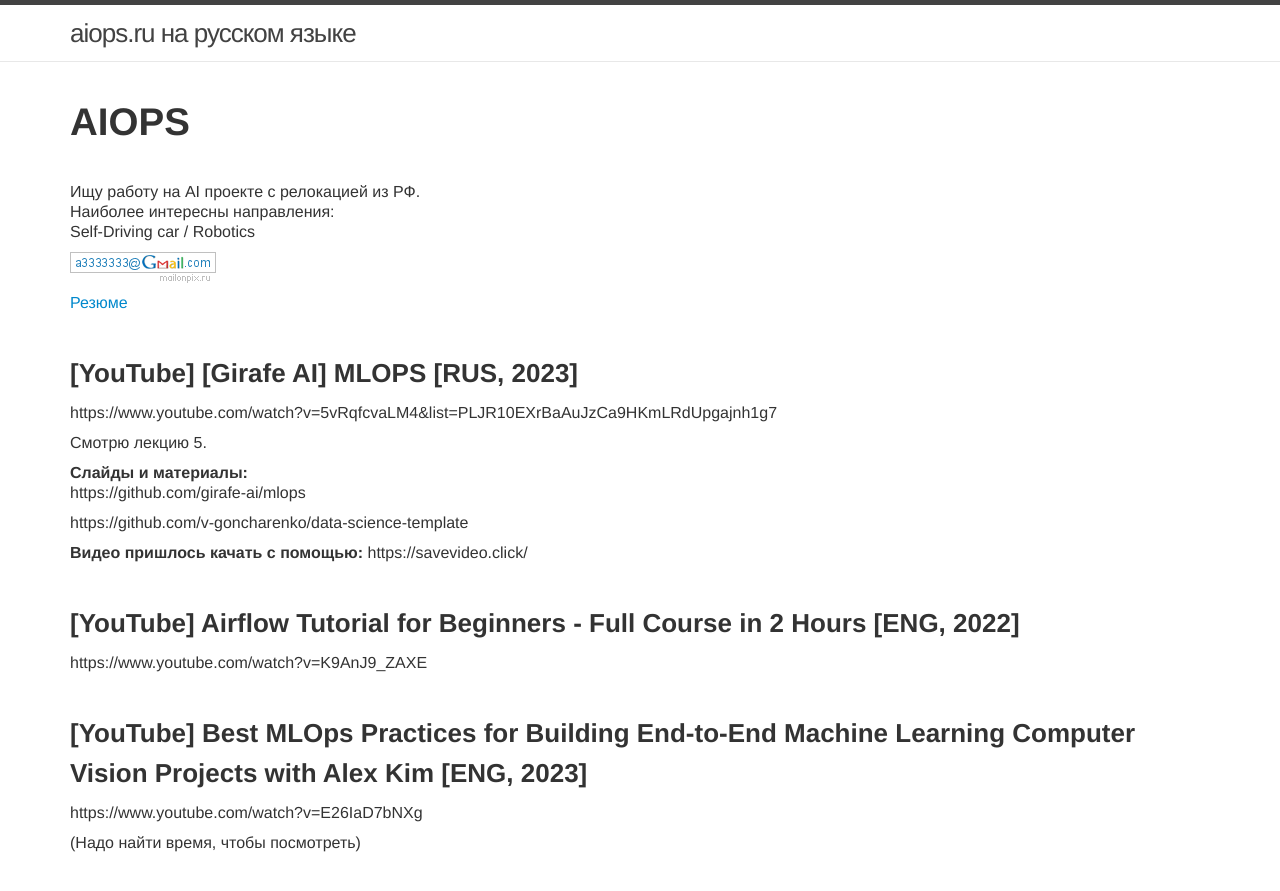
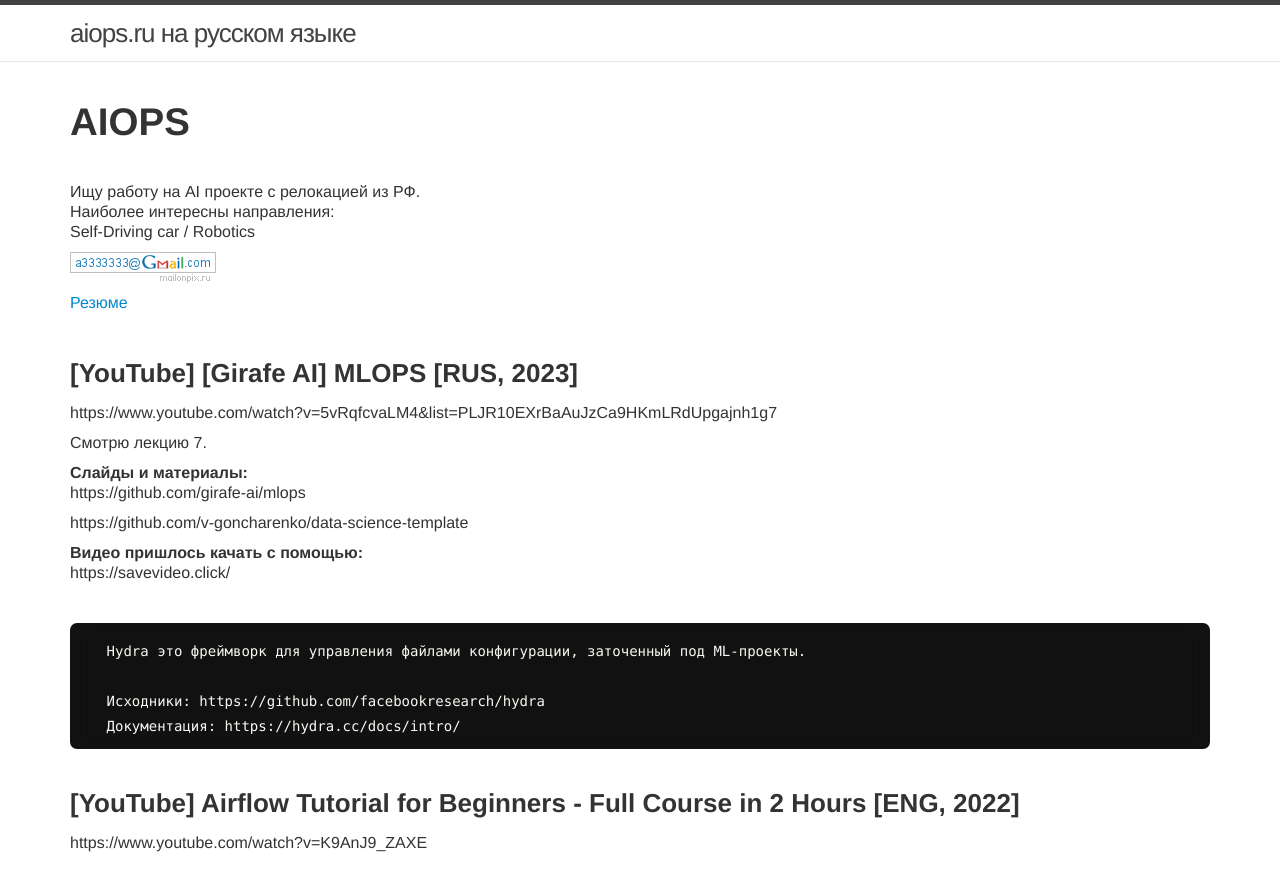
Before and after one commit to webmakaka/docs.mlops.ru, a Jekyll site: the page built from website/00-index.md, in a window 1280 px wide and 900 px high. Shown: the top 891 px of the window. Built offline with Jekyll 4.4.1, drawn with Linux system fonts in a browser that asks for light colours.

Commit message:
Update 00-index.md

````diff
--- a/website/00-index.md
+++ b/website/00-index.md
@@ -23,7 +23,7 @@
 
 https://www.youtube.com/watch?v=5vRqfcvaLM4&list=PLJR10EXrBaAuJzCa9HKmLRdUpgajnh1g7
 
-Смотрю лекцию 5.
+Смотрю лекцию 7.
 
 
 **Слайды и материалы:**
@@ -33,6 +33,16 @@
 
 **Видео пришлось качать с помощью:**
 https://savevideo.click/
+
+<br/>
+
+```
+Hydra это фреймворк для управления файлами конфигурации, заточенный под ML-проекты.
+
+Исходники: https://github.com/facebookresearch/hydra
+Документация: https://hydra.cc/docs/intro/
+```
+
 
 <br/>
 
````
